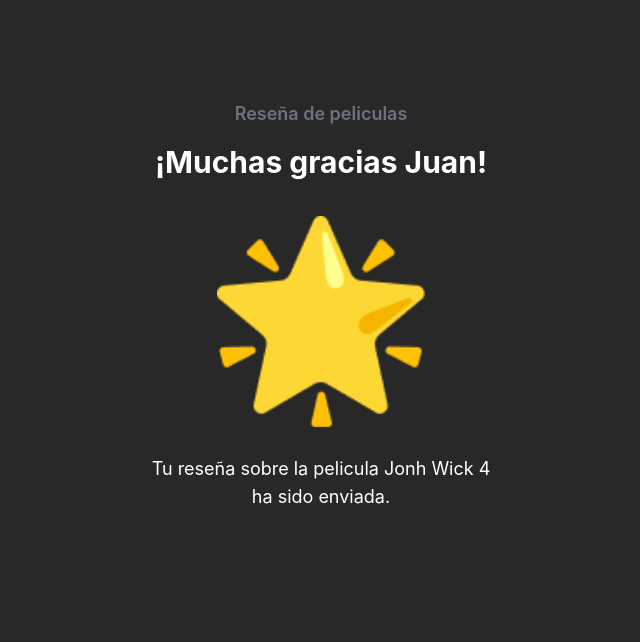
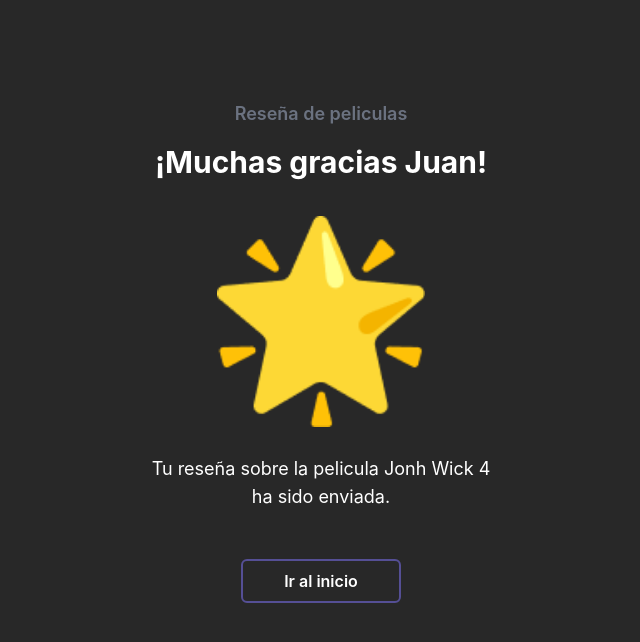
Before and after one commit to MonagasVegas/DreamView, a React (Vite) app: page /#/reviewAlert in a window 1280 px wide. Shown: the top 642 px of the page, without its empty margins (319-959 px from the left). Built offline with nearby package versions, Linux system fonts and the light colour scheme.

Commit message:
feat: add route in highlights.

```diff
--- a/src/components/ReviewAlert/index.jsx
+++ b/src/components/ReviewAlert/index.jsx
@@ -1,3 +1,4 @@
+import { Link } from "react-router-dom";
 import glowingstar from "../../assets/images/glowingstar.png";
 
 const ReviewAlert = () => {
@@ -25,6 +26,15 @@ const ReviewAlert = () => {
             ha sido enviada.
           </span>
         </div>
+
+        <div className="w-full flex justify-center py-10">
+          <Link
+            to="/"
+            className="py-2 flex justify-center w-40 font-semibold rounded-md border-2 border-primary text-white"
+          >
+            Ir al inicio
+          </Link>
+        </div>
       </div>
     </div>
   );
```
